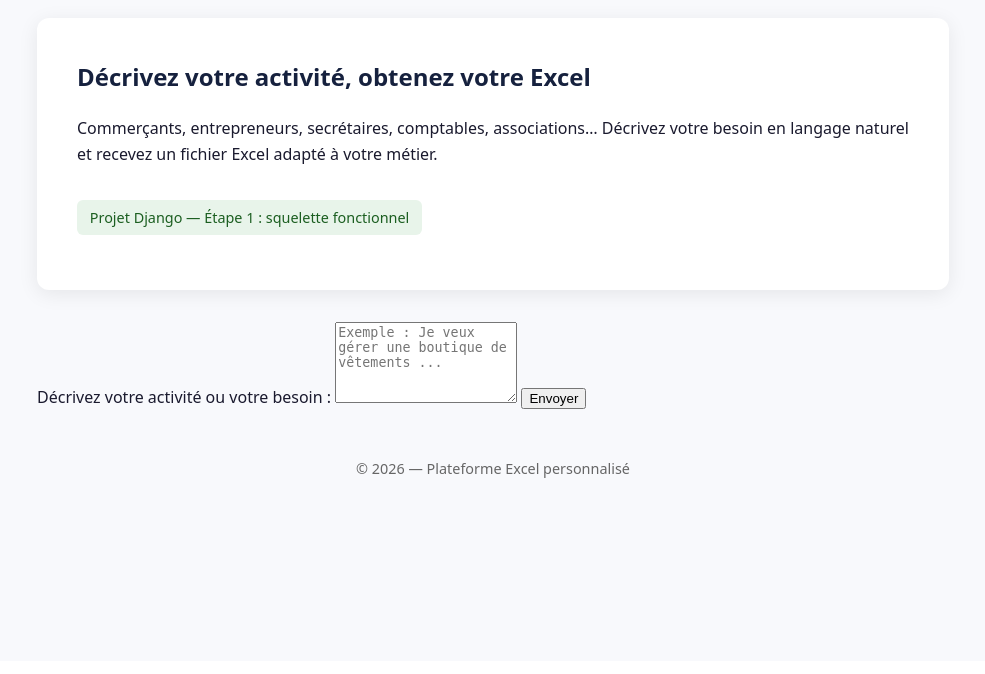
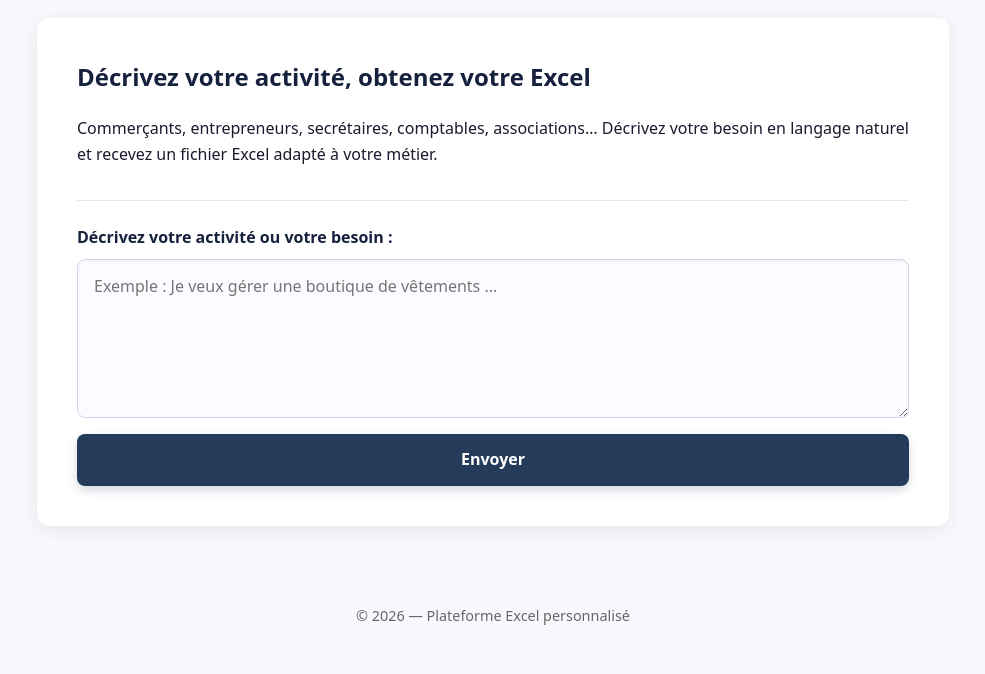
Before and after one commit to bouba626dev/site-excel, a Django app: page / in a window 1280 px wide. Shown: the part 139-813 px from the top of the page, without its empty margins (147-1132 px from the left). Before the commit the page ends 617 px from the top, so only its background shows below. Run offline with Django 5.2, Linux system fonts and the light colour scheme.

```diff
--- a/static/css/style.css
+++ b/static/css/style.css
@@ -55,14 +55,58 @@ body {
     color: #16213e;
 }
 
-.status-badge {
-    display: inline-block;
+.hero form {
+    margin-top: 2rem;
+    padding-top: 1.5rem;
+    border-top: 1px solid #e5e8ef;
+}
+
+.hero label {
+    display: block;
+    margin-bottom: 0.55rem;
+    color: #16213e;
+    font-weight: 600;
+}
+
+.hero textarea {
+    display: block;
+    width: 100%;
+    min-height: 140px;
+    padding: 0.9rem 1rem;
+    resize: vertical;
+    color: #1a1a2e;
+    background: #fbfcff;
+    border: 1px solid #cfd7e6;
+    border-radius: 8px;
+    box-shadow: inset 0 1px 3px rgba(22, 33, 62, 0.06);
+    font: inherit;
+    font-size: 1rem;
+}
+
+.hero textarea:focus {
+    border-color: #243b5a;
+    outline: 3px solid rgba(36, 59, 90, 0.15);
+}
+
+.hero button {
+    display: block;
+    width: 100%;
+    min-height: 52px;
     margin-top: 1rem;
-    padding: 0.4rem 0.8rem;
-    background: #e8f4ea;
-    color: #1b5e20;
-    border-radius: 6px;
-    font-size: 0.9rem;
+    padding: 0.8rem 1.25rem;
+    color: #fff;
+    background: #243b5a;
+    border: 0;
+    border-radius: 8px;
+    box-shadow: 0 4px 10px rgba(36, 59, 90, 0.2);
+    font: inherit;
+    font-weight: 700;
+    cursor: pointer;
+}
+
+.hero button:hover,
+.hero button:focus-visible {
+    background: #17233d;
 }
 
 .site-footer {
--- a/templates/core/home.html
+++ b/templates/core/home.html
@@ -10,16 +10,13 @@
         Décrivez votre besoin en langage naturel et recevez un fichier Excel
         adapté à votre métier.
     </p>
-    <p class="status-badge">Projet Django — Étape 1 : squelette fonctionnel</p>
-</section>
-
-<section class="chat-box">
     <form method="post">
         {% csrf_token %}
         <label for="user_text">Décrivez votre activité ou votre besoin :</label>
         <textarea id="user_text" name="user_text" rows="5" placeholder="Exemple : Je veux gérer une boutique de vêtements ...">{{ user_text }}</textarea>
         <button type="submit">Envoyer</button>
     </form>
+</section>
 
     {% if specification_json %}
         <div class="result-box" id="generation-result">
```
